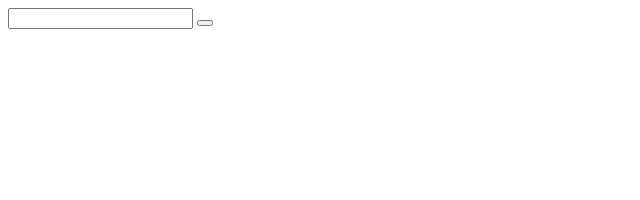
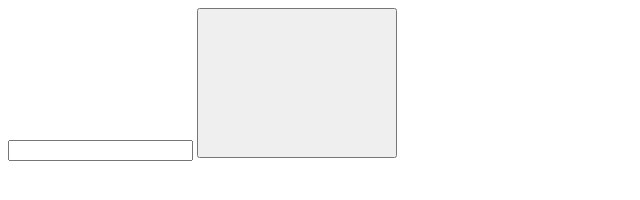
Before and after one commit to Gary-B-Rich/practice_repo, a plain HTML site: page palandrome/index.html in a window 1280 px wide. Shown: the whole page, without its empty margins (0-640 px from the left). Drawn offline with Linux system fonts and the light colour scheme.

Commit message:
style button

```diff
--- a/palandrome/styles.css
+++ b/palandrome/styles.css
@@ -1 +1,6 @@
 /* styles.css for palandrome */
+
+#check-btn {
+    width: 200px;
+    height: 150px;
+}
```
